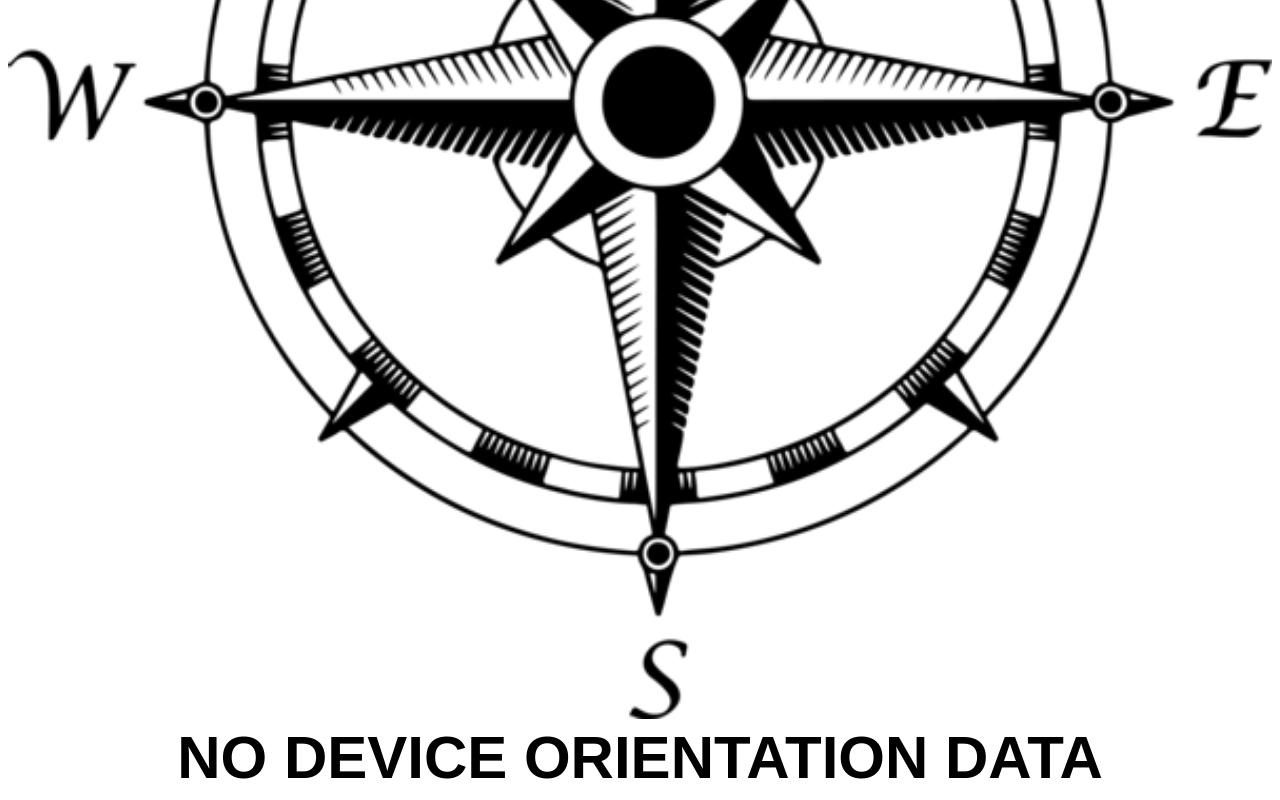
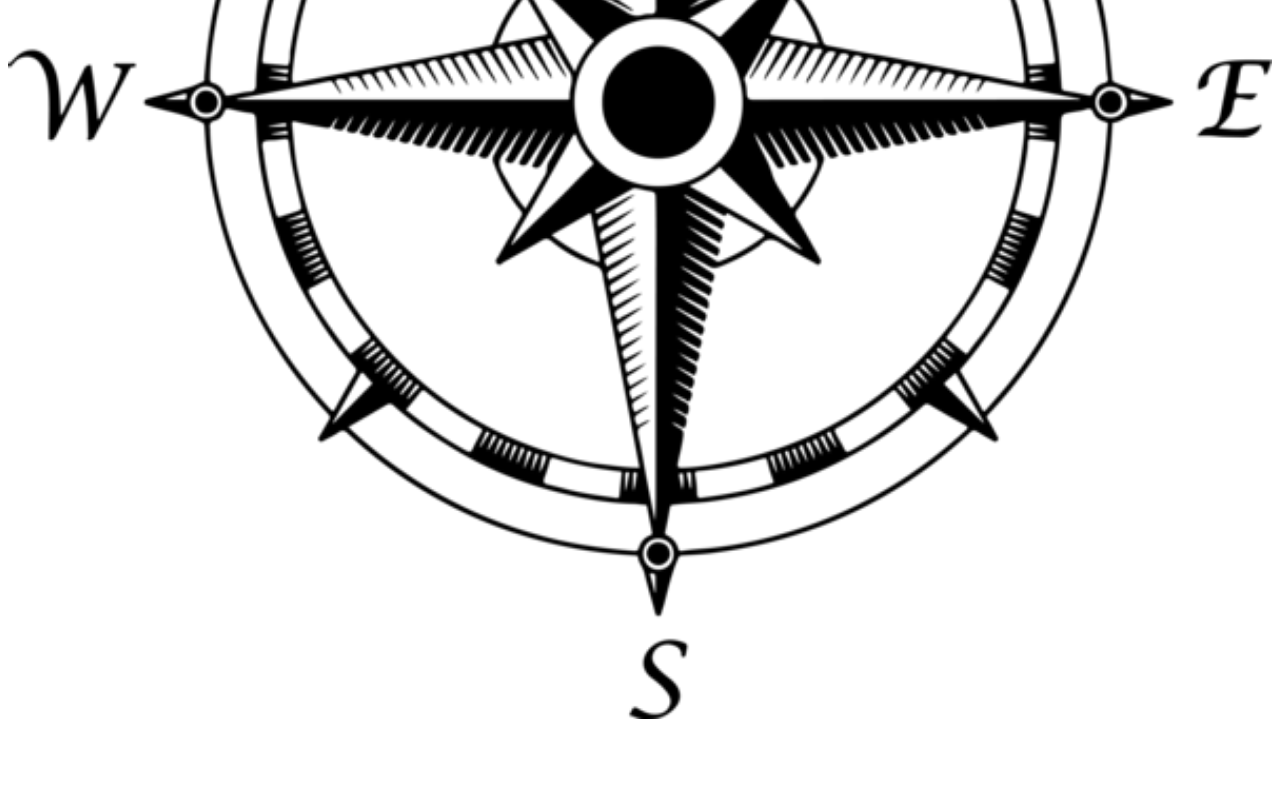
Before and after one commit to James-J-Hunt/HuntJames_MDDN352_Workshop3.3, a plain HTML site: page index.html in a window 1280 px wide. Shown: the part 509-1309 px from the top of the page. After the commit the page ends 1240 px from the top, so only its background shows below. Drawn offline with Linux system fonts and the light colour scheme.

Commit message:
Changed Back cause wouldn't work together

```diff
--- a/index.html
+++ b/index.html
@@ -8,8 +8,5 @@
     	<div id="compassContainer">
       		<img src="compass.png" id="compass"/>
     	</div>
-    	<div id="dataContainerOrientation">
-			No device orientation data
-		</div>
   	</body>
 </html>
--- a/javascript.js
+++ b/javascript.js
@@ -1,15 +1,9 @@
 function init() {
     var compass = document.getElementById('compass');
-
-    var dataContainerOrientation = document.getElementById('dataContainerOrientation');
-
         if(window.DeviceOrientationEvent) {
 
         window.addEventListener('deviceorientation', function(event) {
             var alpha;
-            var beta = event.beta;
-            var gamma = event.gamma;
-
             //Check for iOS property
             if(event.webkitCompassHeading) {
                 alpha = event.webkitCompassHeading;
@@ -30,9 +24,6 @@ function init() {
             compass.style.WebkitTransform = 'rotate('+ webkitAlpha + 'deg)';
             //Rotation is reversed for FF
             compass.style.MozTransform = 'rotate(-' + alpha + 'deg)';
-
-            if(alpha!=null || beta!=null || gamma!=null)
-                dataContainerOrientation.innerHTML = 'alpha: ' + alpha + '<br/>beta: ' + beta + '<br />gamma: ' + gamma;
         }, false);
     }
 }
--- a/styles.css
+++ b/styles.css
@@ -4,10 +4,3 @@
     -webkit-transform-origin: 50% 50%;
     -moz-transform-origin: 50% 50%;
 }
-#dataContainerOrientation {
-	text-align: center;
-	font-size: 60px;
-	text-transform: uppercase;
-	font-family: Arial, Helvetica, sans-serif;
-	font-weight: bold;
-}
```
